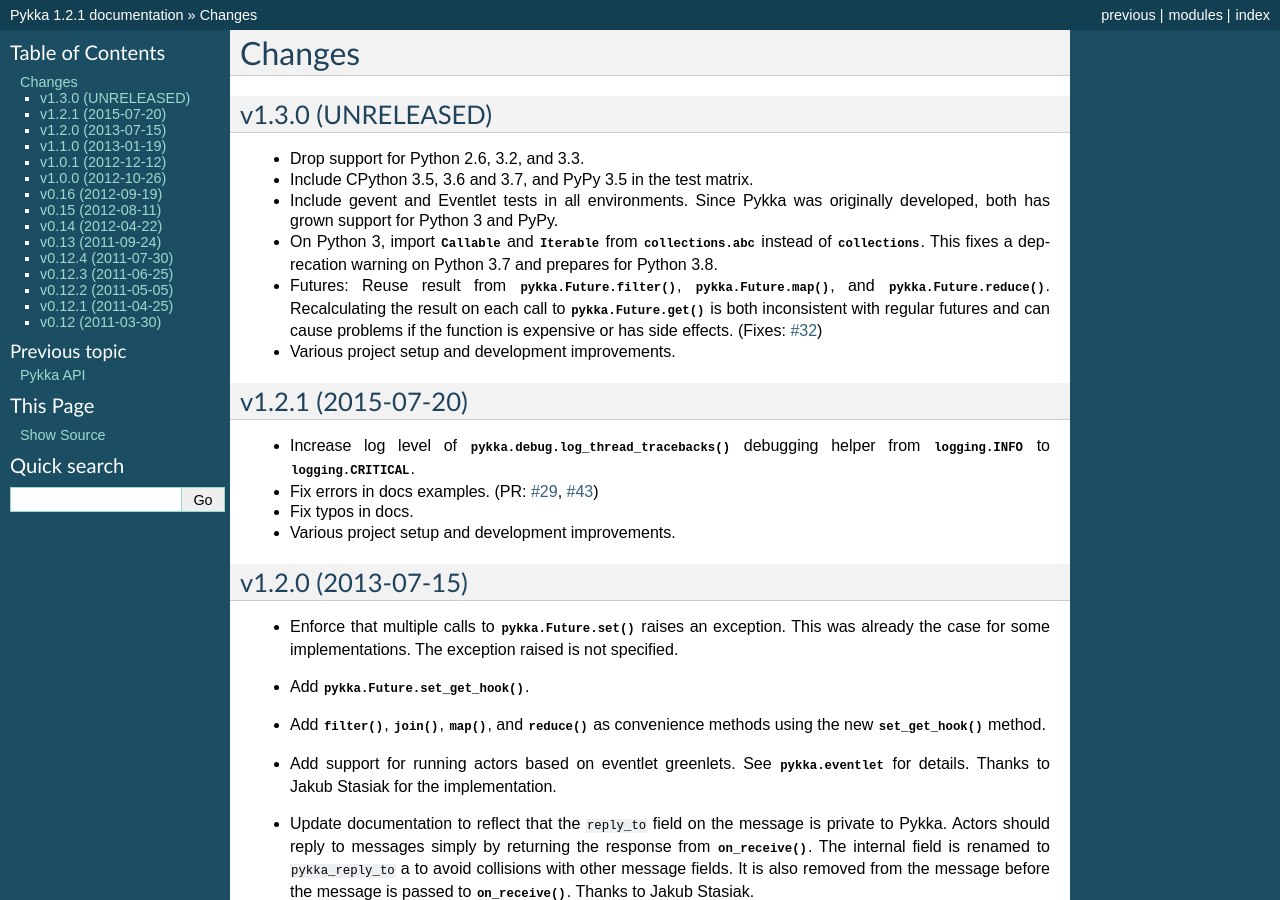
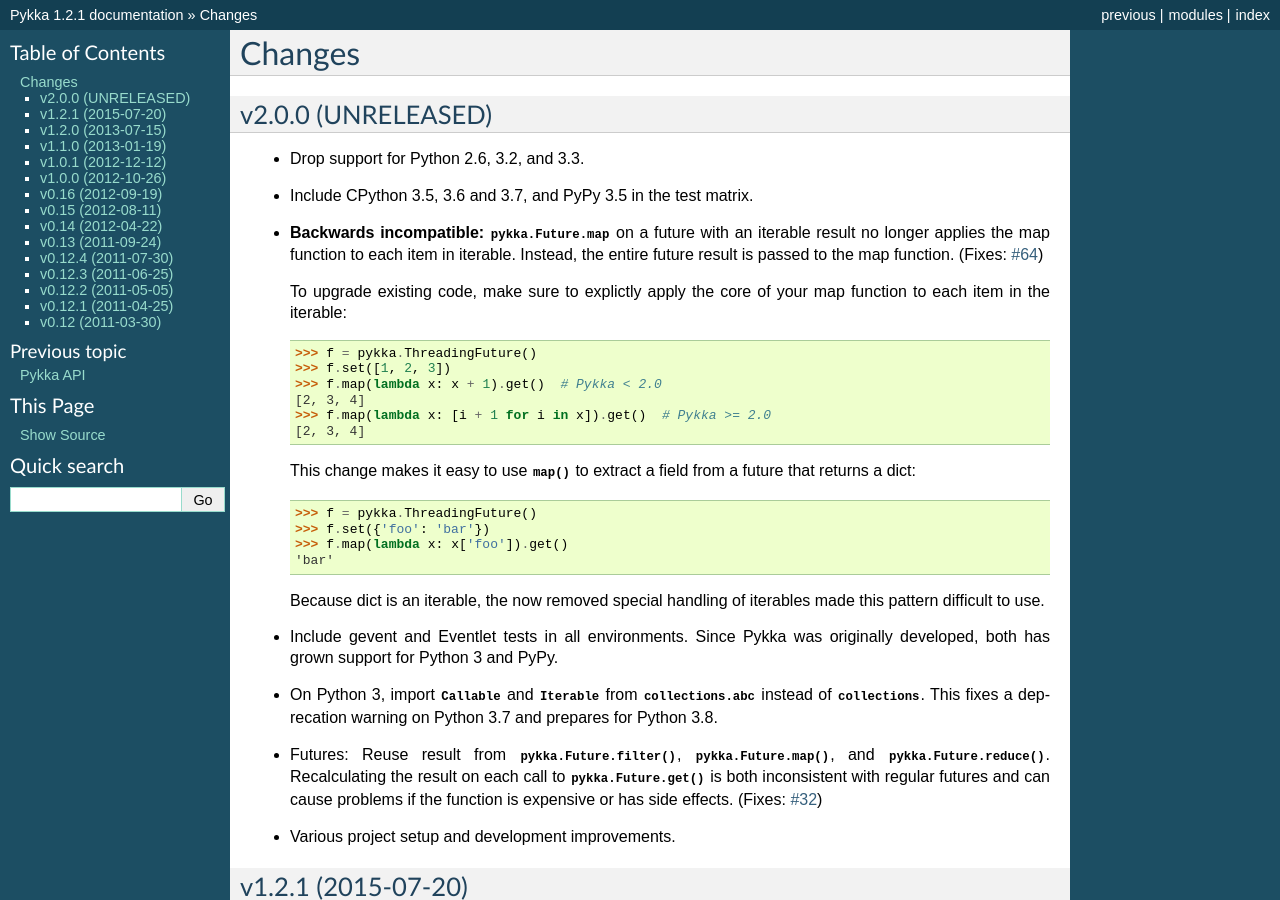
Before and after one commit to jodal/pykka, a Sphinx documentation site: the page built from docs/changes.rst, in a window 1280 px wide and 900 px high. Built offline with Sphinx 7.4.7, drawn with Linux system fonts in a browser that asks for light colours.

Commit message:
Remove special case for Future.map() on iterables
Fixes #64

```diff
--- a/docs/changes.rst
+++ b/docs/changes.rst
@@ -2,12 +2,38 @@
 Changes
 =======
 
-v1.3.0 (UNRELEASED)
+v2.0.0 (UNRELEASED)
 ===================
 
 - Drop support for Python 2.6, 3.2, and 3.3.
 
 - Include CPython 3.5, 3.6 and 3.7, and PyPy 3.5 in the test matrix.
+
+- **Backwards incompatible:** :class:`pykka.Future.map` on a future with an
+  iterable result no longer applies the map function to each item in iterable.
+  Instead, the entire future result is passed to the map function. (Fixes:
+  :issue:`64`)
+
+  To upgrade existing code, make sure to explictly apply the core of your map
+  function to each item in the iterable::
+
+      >>> f = pykka.ThreadingFuture()
+      >>> f.set([1, 2, 3])
+      >>> f.map(lambda x: x + 1).get()  # Pykka < 2.0
+      [2, 3, 4]
+      >>> f.map(lambda x: [i + 1 for i in x]).get()  # Pykka >= 2.0
+      [2, 3, 4]
+
+  This change makes it easy to use :meth:`~pykka.Future.map` to extract a field
+  from a future that returns a dict::
+
+      >>> f = pykka.ThreadingFuture()
+      >>> f.set({'foo': 'bar'})
+      >>> f.map(lambda x: x['foo']).get()
+      'bar'
+
+  Because dict is an iterable, the now removed special handling of iterables
+  made this pattern difficult to use.
 
 - Include gevent and Eventlet tests in all environments. Since Pykka was
   originally developed, both has grown support for Python 3 and PyPy.
```
Also changed, not shown: 2 other files.
